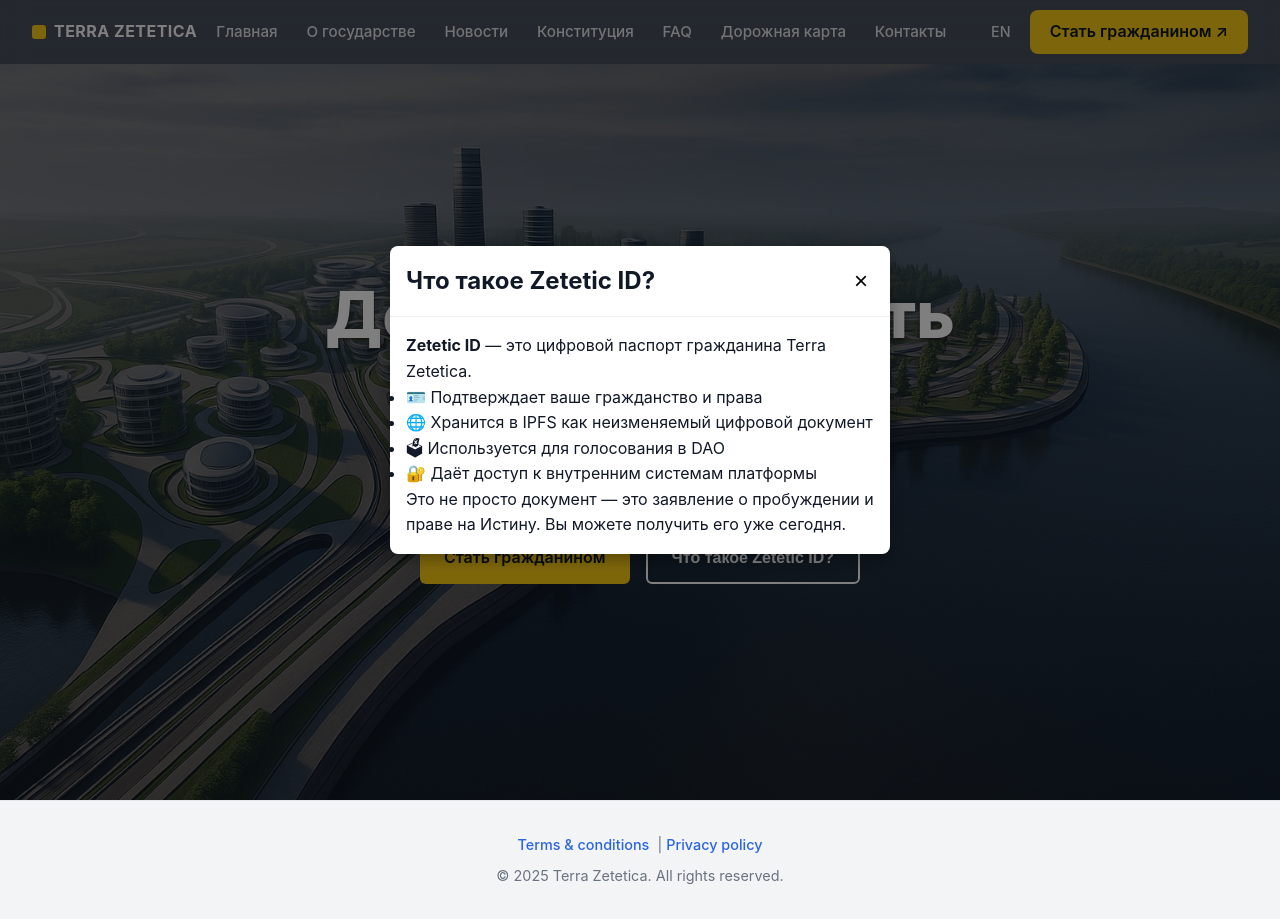
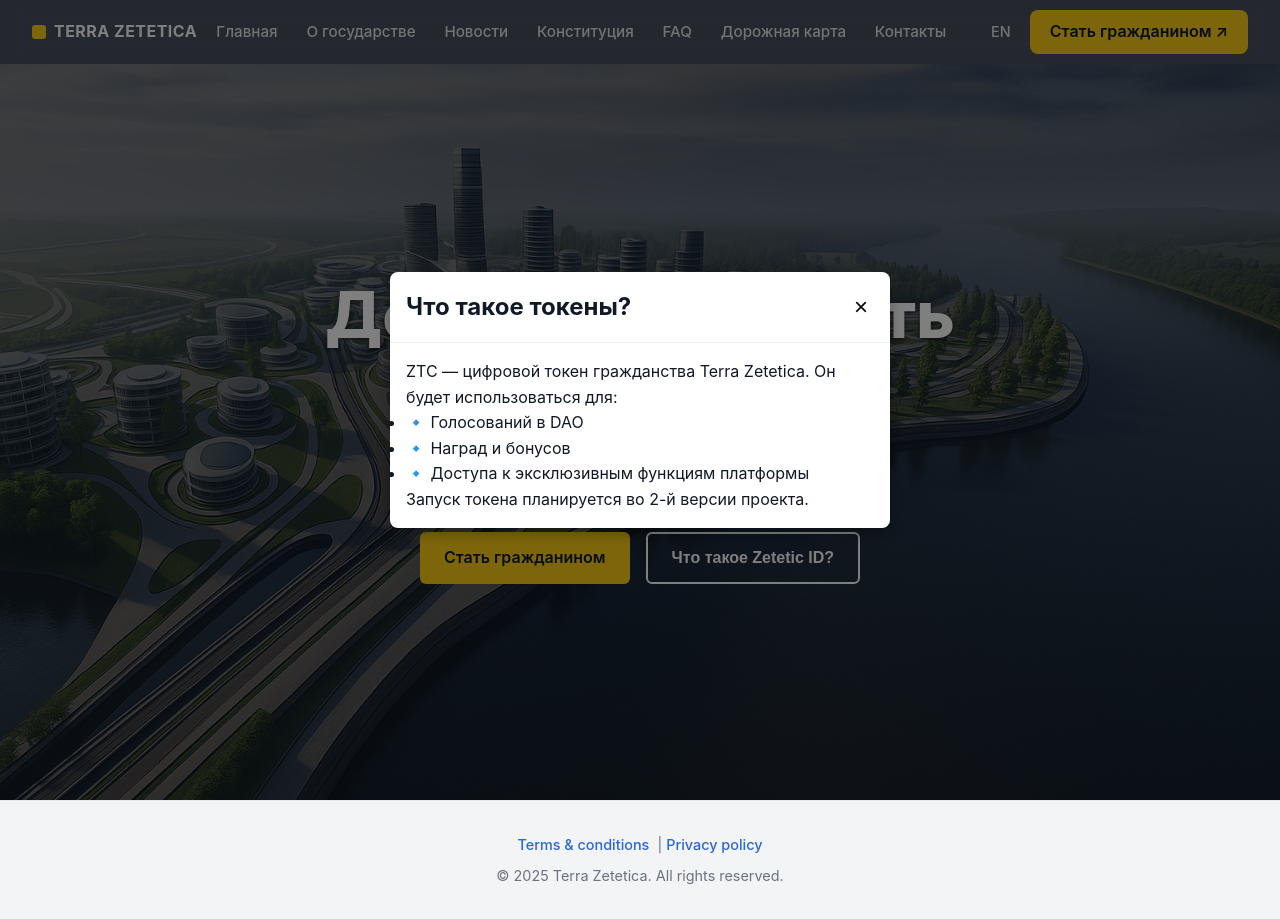
Before and after one commit to kardinalmarkov/terra-zetetica, a Next.js app: page / in a window 1280 px wide. Both pictures are taken after a click on the button "Что такое Zetetic ID?". Built offline with nearby package versions, Linux system fonts and the light colour scheme.

Commit message:
Update index.js

```diff
--- a/pages/index.js
+++ b/pages/index.js
@@ -3,7 +3,7 @@ import Head from 'next/head';
 import Modal from '../components/Modal';
 
 export default function Home() {
-  const [isPassportOpen, setPassportOpen] = useState(false);
+  const [isTokensOpen, setTokensOpen] = useState(false);
 
   return (
     <>
@@ -24,7 +24,7 @@ export default function Home() {
           <div className="actions">
             <a href="/apply" className="btn primary">Стать гражданином</a>
             <button
-              onClick={() => setPassportOpen(true)}
+              onClick={() => setTokensOpen(true)}
               className="btn outline"
             >
               Что такое Zetetic ID?
@@ -34,21 +34,19 @@ export default function Home() {
       </section>
 
       <Modal
-        isOpen={isPassportOpen}
-        onClose={() => setPassportOpen(false)}
-        title="Что такое Zetetic ID?"
+        isOpen={isTokensOpen}
+        onClose={() => setTokensOpen(false)}
+        title="Что такое токены?"
       >
-        <p><strong>Zetetic ID</strong> — это цифровой паспорт гражданина Terra Zetetica.</p>
+        <p>
+          ZTC — цифровой токен гражданства Terra Zetetica. Он будет использоваться для:
+        </p>
         <ul>
-          <li>🪪 Подтверждает ваше гражданство и права</li>
-          <li>🌐 Хранится в IPFS как неизменяемый цифровой документ</li>
-          <li>🗳 Используется для голосования в DAO</li>
-          <li>🔐 Даёт доступ к внутренним системам платформы</li>
+          <li>🔹 Голосований в DAO</li>
+          <li>🔹 Наград и бонусов</li>
+          <li>🔹 Доступа к эксклюзивным функциям платформы</li>
         </ul>
-        <p>
-          Это не просто документ — это заявление о пробуждении и праве на Истину.
-          Вы можете получить его уже сегодня.
-        </p>
+        <p>Запуск токена планируется во 2-й версии проекта.</p>
       </Modal>
     </>
   );
```
